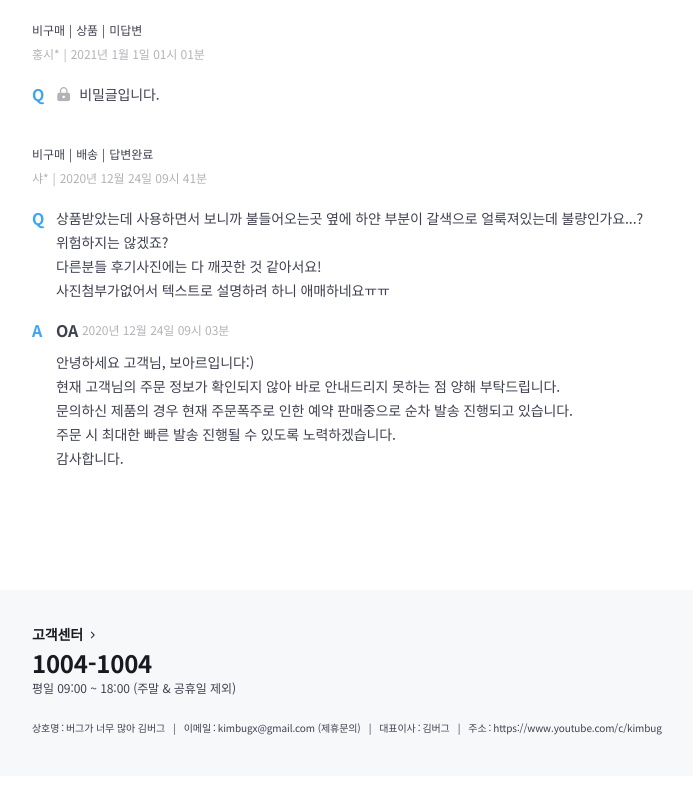
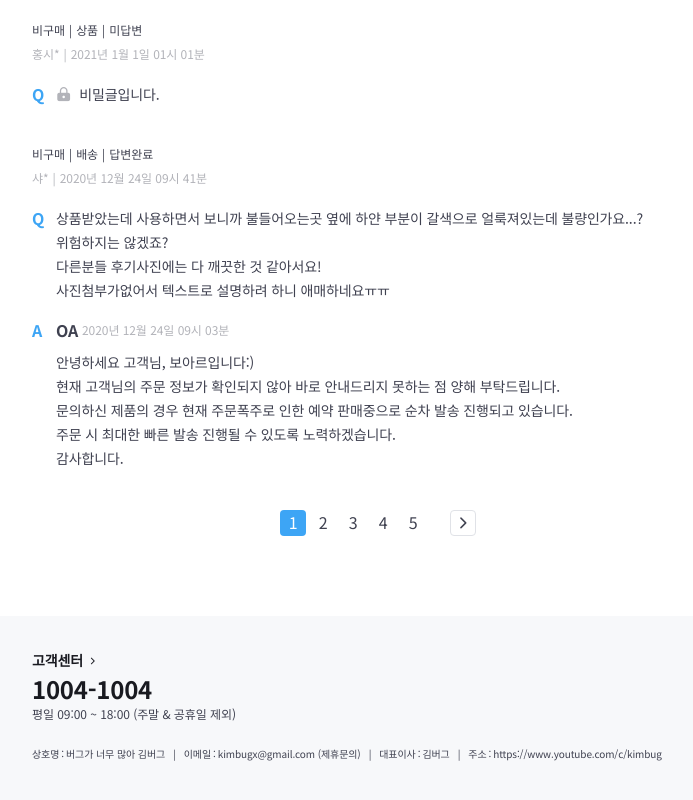
Before and after one commit to vitayou/tomorrow-house, a website: page index.html in a window 1280 px wide. Shown: the part 11042-11842 px from the top of the page, without its empty margins (48-741 px from the left). Before the commit the page ends 11818 px from the top, so only its background shows below. Drawn offline with nearby package versions, Linux system fonts and the light colour scheme; files that its build step writes are made by us from their sources; files whose address does not match are found by name.

Commit message:
🚧 Add a pagination in product-inquiry

```diff
--- a/index.html
+++ b/index.html
@@ -1269,6 +1269,20 @@
                     </article>
                   </li>
                 </ol>
+
+                <div class="pagination">
+                  <ol class="page-list">
+                    <li class="page-item is-active"><a href="/">1</a></li>
+                    <li class="page-item"><a href="/">2</a></li>
+                    <li class="page-item"><a href="/">3</a></li>
+                    <li class="page-item"><a href="/">4</a></li>
+                    <li class="page-item"><a href="/">5</a></li>
+                  </ol>
+                  <button class="page-control page-next" type="button">
+                    <i class="ic-chevron"></i>
+                  </button>
+                </div>
+              </div>
               </div>
             </section>
             <div class="product-section-divider sm-only" aria-hidden></div>
```
